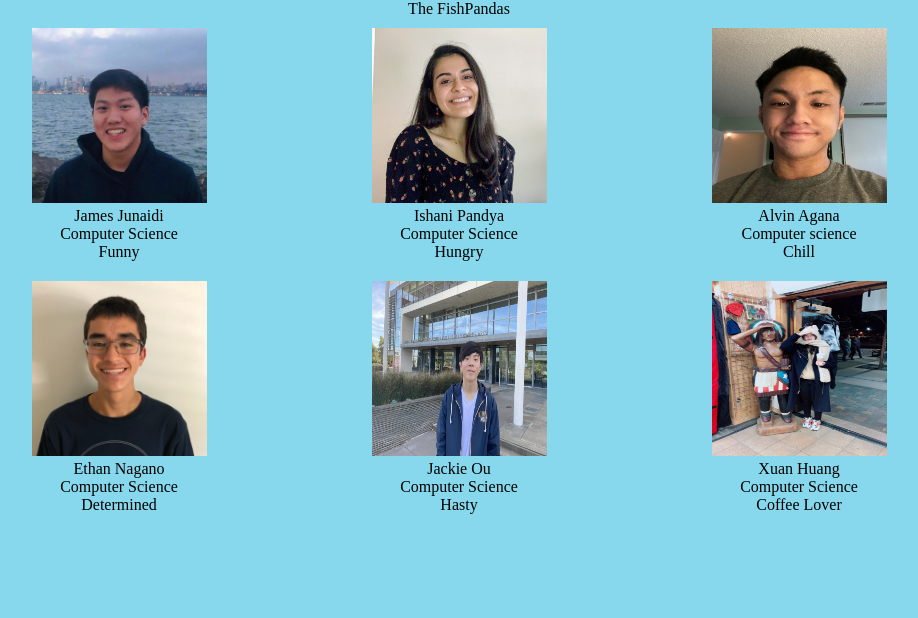
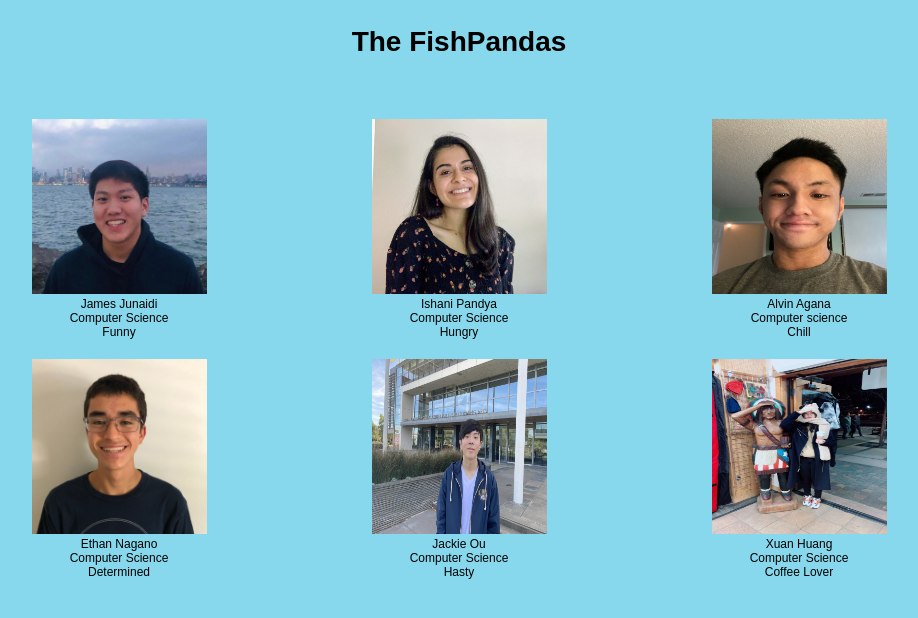
Before and after one commit to jamesjunaidi/Meet-n-Greet, a plain HTML site: page index.html in a window 1280 px wide. Shown: the whole page, without its empty margins (181-1099 px from the left). Drawn offline with Linux system fonts and the light colour scheme.

Commit message:
Add files via upload

```diff
--- a/style.css
+++ b/style.css
@@ -3,10 +3,19 @@
   flex-direction: row;
   flex-wrap: wrap;
   justify-content: center;
+  font-family: Sans-Serif;
+  font-size: 75%;
+
+
 }
 
 .title {
   text-align: center;
+  font-weight: 900;
+  font-size: 175%;
+  font-family: Arial;
+  line-height: 300%;
+  margin-bottom: 25px;
 }
 
 img {
```
